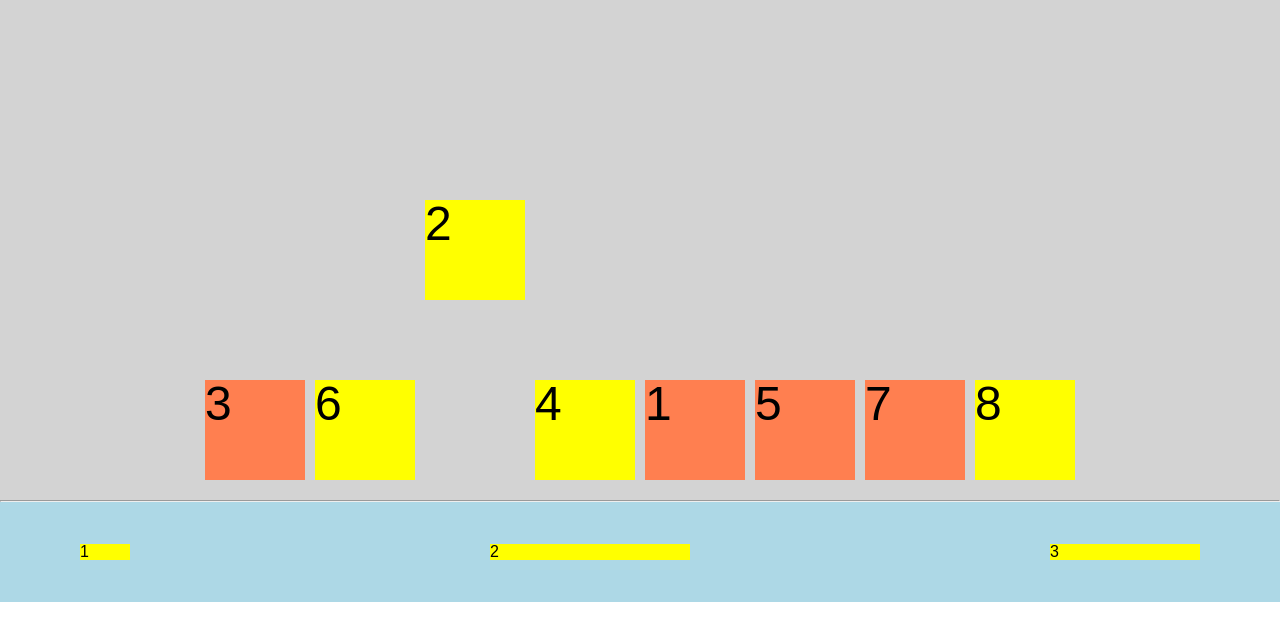
After one commit to chch131495/html_TIL, a PHP site: page /figma_layout/samlip/test.html in a window 1280 px wide. The commit adds this page. Shown: the top 641 px of the page. Run offline with PHP 8.4, Linux system fonts and the light colour scheme.

```diff
--- /dev/null
+++ b/figma_layout/samlip/test.html
@@ -0,0 +1,82 @@
+<!DOCTYPE html>
+<html lang="en">
+<head>
+    <meta charset="UTF-8">
+    <meta name="description" content="">
+    <meta name="keywords" content="">
+    <meta name="viewport" content="width=device-width, initial-scale=1.0">
+    <title>Document</title>
+    <link rel="stylesheet" href="./styles/reset.css">
+    <style>
+        .container {
+            background:lightgray;
+            padding:20px 0;
+            height:500px;
+            /* flex연습(정렬하고 싶은 대상(li)의 부모(ul)에게 명령시작) */
+            display:flex;/* 메인축이 옆으로 나열(기본값) */
+            /* flex-direction:row;
+            flex-wrap:wrap;/* 강제로 줄바꿈 */
+            flex-flow:row wrap;/* 메인축방향 줄바꿈 */
+            justify-content:center;
+            gap:10px;/* 아이템 사이의 간격 조절 */
+            /* justify-content:space-around; */ /* 좌우 끝을 여백을 주는 것 */
+            /* justifycontent:space-between -> 좌우를 끝에 붙이는 것 */
+            /* 교차축 1줄 */
+            align-items:flex-end;
+            /* align-items:flex-end;/* 교차축 수직인 방향에서 움직이는 것.(부모안에) ,끝에 정렬 */
+            /* align-items:center; /* 가운데 정렬 */
+            /* 교차축 2줄 이상 */
+            /* align-content:space-between; /* 교차축 수직인 방향에서 양쪽 끝으로 */
+        }
+        .container .item {
+            background:yellow; font-size:3rem;
+            width:100px; height:100px;
+        }
+        .container .item:nth-child(1) {order:1;} /* 비교값이 없으면 제일 크다고 인식함. `order` 순서 변경 */
+        .container .item:nth-child(2) {order:0; align-self:center;}
+        .container .item:nth-child(3) {order:-1;}
+        .container .item:nth-child(4) {order:0;}
+        .container .item:nth-child(5) {order:1;}
+        .container .item:nth-child(6) {order:-1;}
+        .container .item:nth-child(7) {order:3;}
+        .container .item:nth-child(8) {order:4;}
+        .container .item:nth-child(odd) {
+            background:coral;
+        }
+        /* 연습2 */
+        .container2 {
+            width:100%; padding:0 80px;
+            background:lightblue; height:100px;
+            display:flex;
+            /* 메인축 정렬이 어느방향->r, 메인축 기준으로 줄바꿈->n */
+            flex-flow:row nowrap;
+            /* 메인축 정렬방법? 양쪽 끝 배치 */
+            justify-content:space-between;
+            /* 교차축 몇줄->1줄, 교차축 정렬방법:가운데 */
+            align-items:center;
+        }
+        .container2 .item {background-color:yellow;}
+        .container2 .item:nth-child(1) {width:50px;}
+        .container2 .item:nth-child(2) {width:200px;}
+        .container2 .item:nth-child(3) {width:150px;}
+    </style>
+</head>
+<body>
+    <ul class="container">
+        <li class="item">1</li>
+        <li class="item">2</li>
+        <li class="item">3</li>
+        <li class="item">4</li>
+        <li class="item">5</li>
+        <li class="item">6</li>
+        <li class="item">7</li>
+        <li class="item">8</li>
+    </ul>
+    <hr>
+    <ul class="container2">
+        <li class="item">1</li>
+        <li class="item">2</li>
+        <li class="item">3</li>
+    </ul>
+</body>
+</html>
--- a/task/musescore/login.html
+++ b/task/musescore/login.html
@@ -32,8 +32,8 @@
                 <p class="error">Please enter your email</p>
                 <dl class="pw_group">
                     <dt>Password</dt>
+                    <dd><a href="#">Forgot your password?</a></dd>
                     <dd><input type="password" name="user_pw" id="user_pw" class="in_pw"></dd>
-                    <dd><a href="#">Forgot your password?</a></dd>
                 </dl>
             <button type="submit" id="login_btn">Log in</button>
             </form>
--- a/task/musescore/styles/login.css
+++ b/task/musescore/styles/login.css
@@ -71,6 +71,8 @@ background-color:pink;
 /* ----------------------------------------------------비밀번호 */
 #wrap #join_frm .pw_group {}
 #wrap #join_frm .pw_group dd {}
+#wrap #join_frm .pw_group dt {float:left;}
+#wrap #join_frm .pw_group dd:nth-child(2) {float:right;}
 #wrap #join_frm .pw_group dd a {font-size:0.875rem; color:#6B5DFE;}
 #wrap #join_frm #user_pw {}
 /* -----------------------------------------------------버튼 */
```
Also changed, not shown: figma_layout/samlip/styles/common.css (+69 -7 lines), figma_layout/samlip/styles/index.css (+40 -12 lines).
